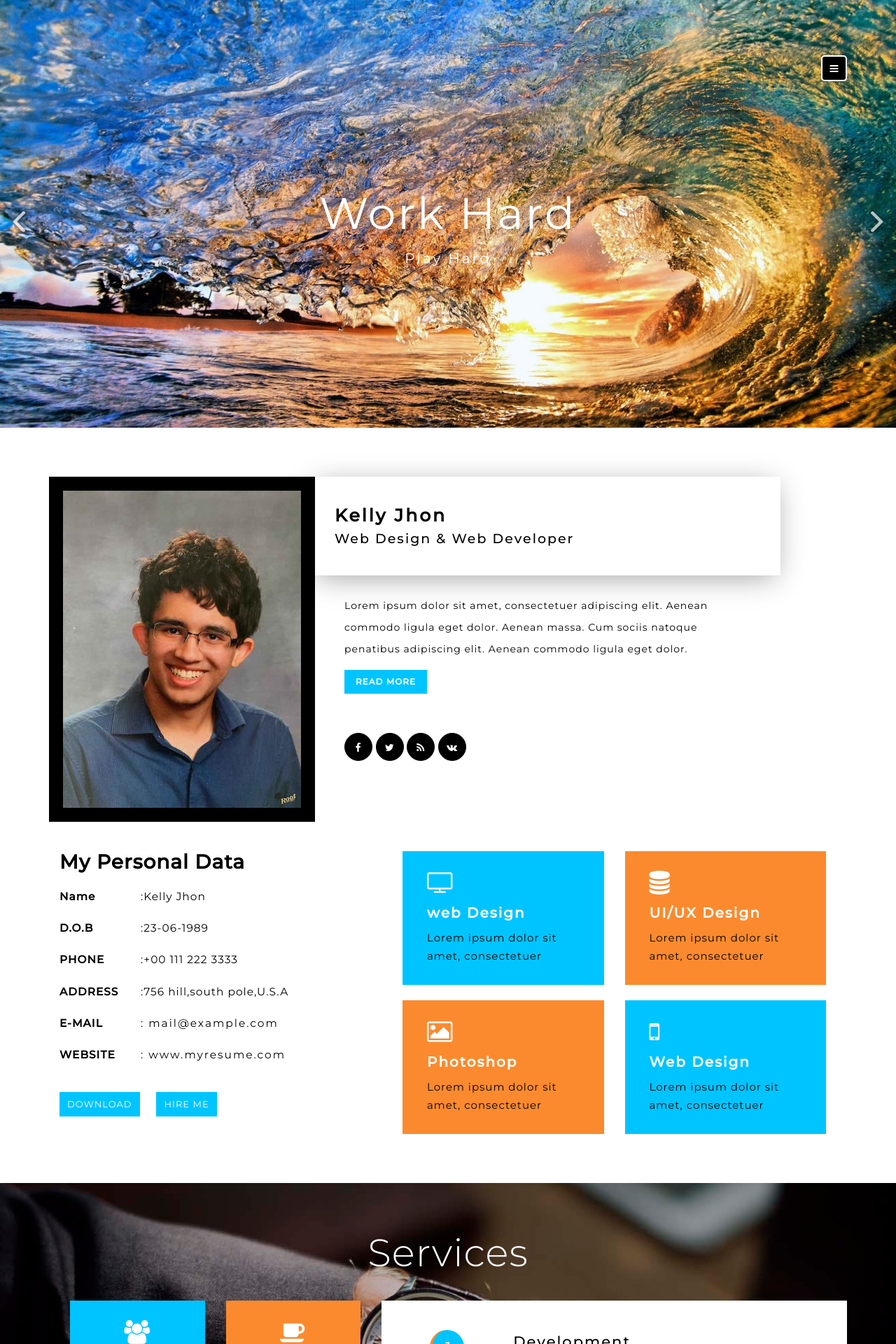
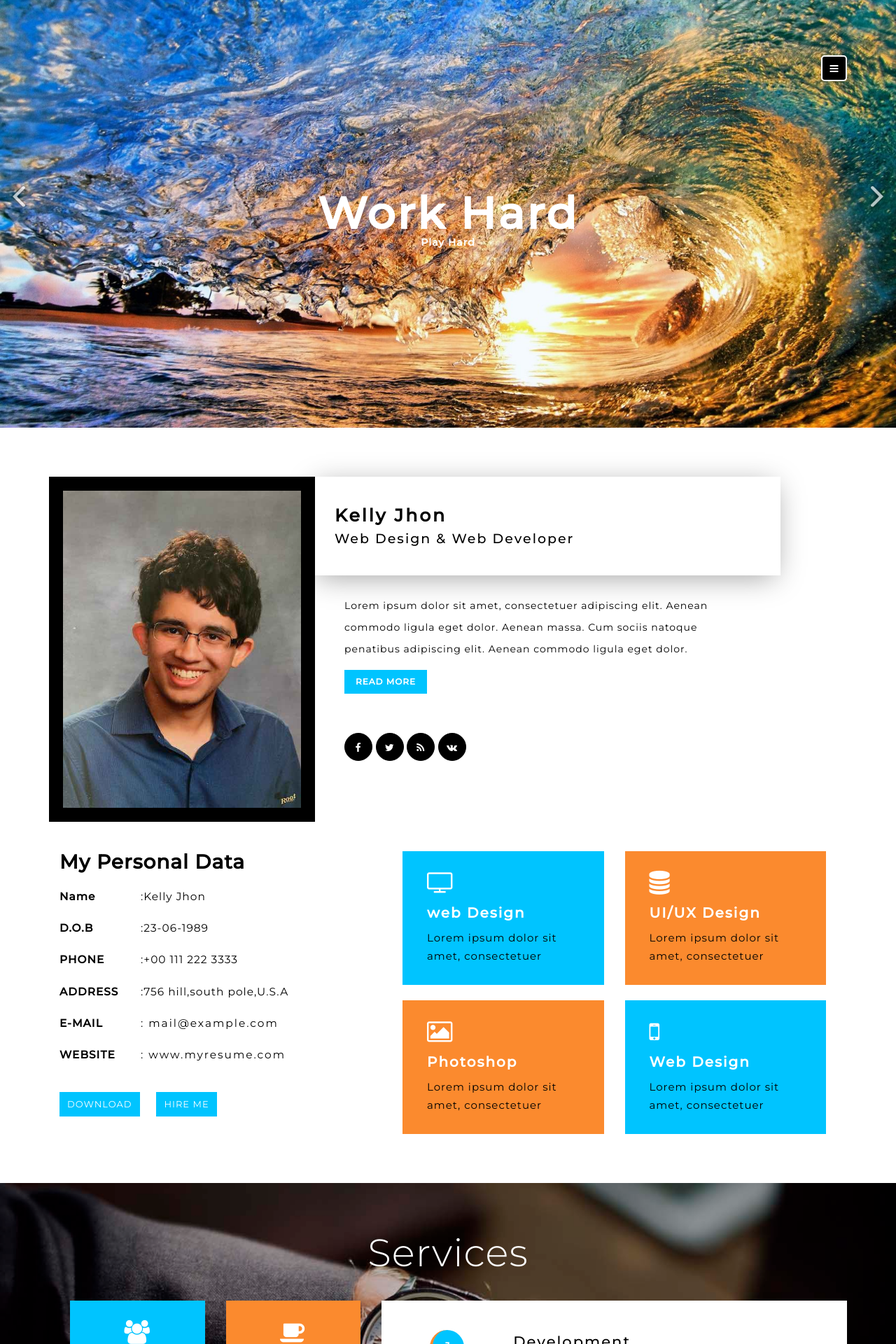
Before and after one commit to rajeev-datta/rajeev-datta.github.io, a Jekyll site: the page index.html, which Jekyll copies as it is, in a window 1280 px wide. Shown: the top 1920 px of the page at 70% size. Built offline with Jekyll 4.4.1, drawn with Linux system fonts in a browser that asks for light colours.

Commit message:
Update index.html

```diff
--- a/index.html
+++ b/index.html
@@ -91,9 +91,9 @@ License URL: http://creativecommons.org/licenses/by/3.0/
 						<div class="slider-img">
 							<div class="container">
 								<div class="slider-info">
-									<h4 style = "color:black">I am Rajeev Datta
+									<h4><strong>I am Rajeev Datta</strong>
 										</h4>
-									<p style = "color:black">Coder and STEM Enthusiast</p>
+									<h6><strong>Coder and STEM Enthusiast</strong></h6>
 
 								</div>
 							</div>
@@ -103,9 +103,9 @@ License URL: http://creativecommons.org/licenses/by/3.0/
 						<div class="slider-img ">
 							<div class="container">
 								<div class="slider-info">
-									<h4>Work Hard
+									<h4><strong>Work Hard</strong>
 										 </h4>
-									<p>Play Hard</p>
+									<h5><strong>Play Hard</strong></h5>
 								</div>
 							</div>
 						</div>
```
